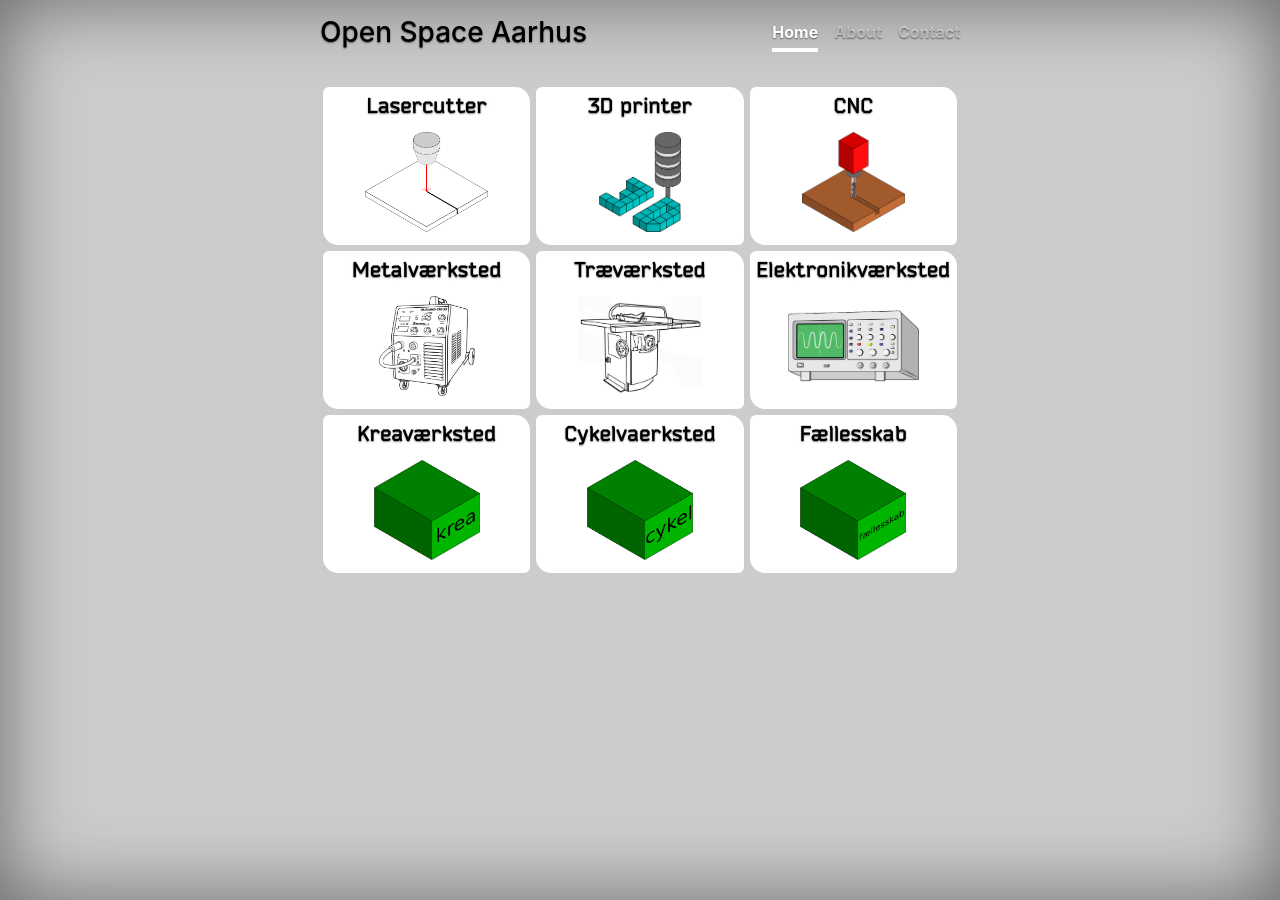
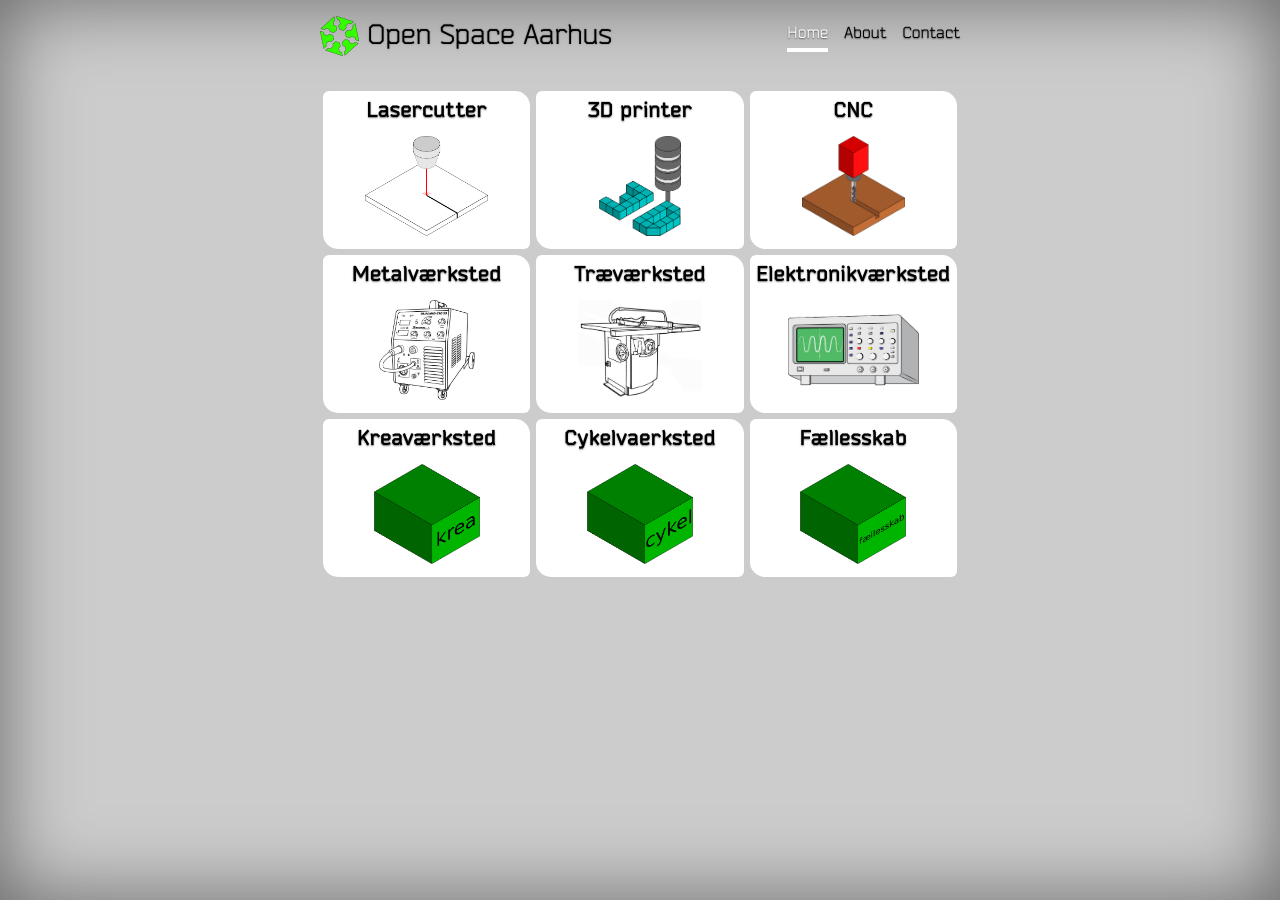
Before and after one commit to openspaceaarhus/osaawebsite, a Jekyll site: the page built from index.html, in a window 1280 px wide. Built offline with Jekyll 4.4.1, drawn with Linux system fonts in a browser that asks for light colours.

Commit message:
logo tilføjet til header

```diff
--- a/_includes/header.html
+++ b/_includes/header.html
@@ -1,6 +1,6 @@
 <header class="masthead">
   <div class="inner">
-    <h3 class="masthead-brand"> {{ site.title }}</h3>
+    <h3 class="masthead-brand"> <img class='osaa_logo' src='/osaa_logo_40px.png'> {{ site.title }}</h3>
     <nav class="nav nav-masthead justify-content-center">
       {% for node in site.data.navbar %}
         {% if page.url == node.url %}
--- a/style.css
+++ b/style.css
@@ -61,8 +61,9 @@
 
 .nav-masthead .nav-link {
   padding: .25rem 0;
-  font-weight: 700;
-  color: rgba(255, 255, 255, .5);
+  font-weight: 500;
+  color: rgba(0, 0, 0, 1.0);
+  font-family: Bender;
   background-color: transparent;
   border-bottom: .25rem solid transparent;
 }
@@ -174,3 +175,11 @@
 .specs_table td, .specs_table td {
   border: 1px black solid;
 }
+
+.osaa_logo {
+  xheight: 40px;
+}
+
+.masthead-brand {
+  font-family: Bender;
+}
```
Also changed, not shown: osaa_logo.png (added), osaa_logo.svg (added), osaa_logo_40px.png (added).
